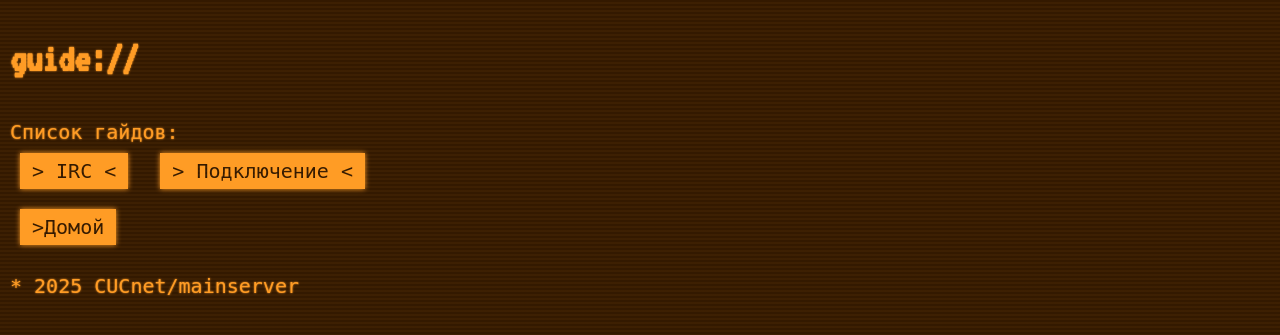
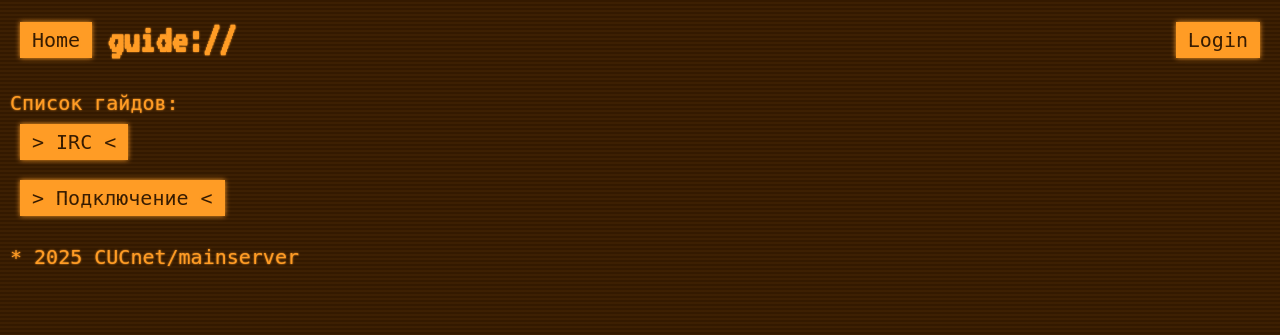
Before and after one commit to Exception0170/CUCnet-main, a FastAPI app: page /guides in a window 1280 px wide. Shown: the top 335 px of the page. Run offline with FastAPI, Linux system fonts and the light colour scheme; some web fonts are replaced.

Commit message:
introduce topbar.html, change UI

```diff
--- a/website/app.py
+++ b/website/app.py
@@ -57,7 +57,9 @@ async def internal_server_error_handler(request: Request, exc: Exception):
         {
             "error": "500 Internal Server Error",
             "request": request,
-            "message": str(exc)
+            "message": f"Server error occurred: '{str(exc)}', please contact administrator.",
+            "title": "Error",
+            "page_title": "sys://error"
         },
         status_code=500
     )
@@ -66,14 +68,33 @@ async def internal_server_error_handler(request: Request, exc: Exception):
 @app.exception_handler(StarletteHTTPException)
 async def http_exception_handler(request: Request, exc: StarletteHTTPException):
     if exc.status_code == 404:
-        return templates.TemplateResponse("error.html", {"request": request, "title": "Not found", "error": "404 not found", "message": f"Couldn't find page {request.url.path}"}, status_code=404)
+        return templates.TemplateResponse("error.html", {
+            "request": request,
+            "title": "Not found",
+            "error": "404 not found",
+            "page_title": "sys://error",
+            "message": f"Couldn't find page {request.url.path}"}, status_code=404)
     elif exc.status_code == 401:
-        return templates.TemplateResponse("error.html", {"request": request, "title": "Unauthorized", "error": "401 Unauthorized"}, status_code=401)
+        return templates.TemplateResponse("error.html", {
+            "request": request,
+            "title": "Unauthorized",
+            "error": "401 Unauthorized",
+            "page_title": "sys://error",
+            "message": f"Please login first before accessing {request.url.path}"}, status_code=401)
     elif exc.status_code == 403:
-        # Flask returned 200 here, but 403 is normal; I keep 403 status here:
-        return templates.TemplateResponse("error.html", {"request": request, "title": "Forbidden", "error": "403 Forbidden"}, status_code=403)
+        return templates.TemplateResponse("error.html", {
+            "request": request,
+            "title": "Forbidden",
+            "error": "403 Forbidden",
+            "page_title": "sys://error",
+            "message": f"You are not allowed to access {request.url.path}"}, status_code=403)
     elif exc.status_code == 500:
-        return templates.TemplateResponse("error.html", {"request": request, "title": "Server error", "error": "500 Internal server error"}, status_code=500)
+        return templates.TemplateResponse("error.html", {
+            "request": request,
+            "title": "Server error",
+            "error": "500 Internal Server Error",
+            "page_title": "sys://error",
+            "message": f"A server error occurred: '{str(exc)}', please contact administrator."}, status_code=500)
     else:
         return PlainTextResponse(str(exc.detail), status_code=exc.status_code)
 
--- a/website/routers/webpages.py
+++ b/website/routers/webpages.py
@@ -22,7 +22,12 @@ def load_news():
 @router.get("/", response_class=HTMLResponse)
 async def index(request: Request):
     news_list = load_news()[:7]
-    return templates.TemplateResponse("index.html", {"request": request, "title": "CUCnet", "news_list": news_list})
+    return templates.TemplateResponse("index.html",{
+        "request": request,
+        "title": "CUCnet",
+        "news_list": news_list,
+        "page_title": "sys://CU Community network"
+    })
 
 
 @router.get("/status", response_class=HTMLResponse)
@@ -37,7 +42,8 @@ async def status(request: Request):
         "title": "status",
         "services": services_status,
         "active": active_count,
-        "total": len(services_status)
+        "total": len(services_status),
+        "page_title": "sys://CUCnet/status"
     })
 
 
@@ -48,22 +54,38 @@ async def about(request: Request):
 
 @router.get("/contacts", response_class=HTMLResponse)
 async def contacts(request: Request):
-    return templates.TemplateResponse("contacts.html", {"request": request, "title": "Contacts"})
+    return templates.TemplateResponse("contacts.html", {
+        "request": request,
+        "title": "Contacts",
+        "page_title": "contacts://"
+    })
 
 
 @router.get("/guides", response_class=HTMLResponse)
 async def guides(request: Request):
-    return templates.TemplateResponse("guides.html", {"request": request, "title": "Guides"})
+    return templates.TemplateResponse("guides.html", {
+        "request": request,
+        "title": "Guides",
+        "page_title": "guide://"
+    })
 
 
 @router.get("/guides/irc", response_class=HTMLResponse)
 async def irc(request: Request):
-    return templates.TemplateResponse("guides/irc.html", {"request": request, "title": "IRC Guide"})
+    return templates.TemplateResponse("guides/irc.html", {
+        "request": request,
+        "title": "IRC Guide",
+        "page_title": "guide://IRC"
+    })
 
 
 @router.get("/guides/connect", response_class=HTMLResponse)
 async def connect(request: Request):
-    return templates.TemplateResponse("guides/connect.html", {"request": request, "title": "Connect Guide"})
+    return templates.TemplateResponse("guides/connect.html", {
+        "request": request,
+        "title": "Connect Guide",
+        "page_title": "guide://connect"
+    })
 
 
 @router.get("/legal/tos")
@@ -80,4 +102,8 @@ async def tos_docx(request: Request):
 
 @router.get("/rules")
 async def rules(request: Request):
-    return templates.TemplateResponse("rules.html", {"request": request, "title": "Rules"})
+    return templates.TemplateResponse("rules.html", {
+        "request": request,
+        "title": "Rules",
+        "page_title": "sys://rules"
+    })
--- a/website/static/css/styles.css
+++ b/website/static/css/styles.css
@@ -271,3 +271,18 @@ body, a, h1, h2, h3, h4, h5, h6, .contact-name, .animated-nickname {
 .animated-nickname {
   text-shadow: 0 0 4px #FF0000, 0 0 6px #ff8000;
 }
+.account-topbar {
+  display: flex;
+  justify-content: space-between;
+  align-items: center;
+  height: 60px;
+}
+.account-topbar .home-button {
+  margin-right: 15px;
+}
+
+.account-topbar .page-title {
+  font-weight: bold;
+  margin: 0;
+  flex-grow: 1;
+}
--- /dev/null
+++ b/website/templates/account/topbar.html
@@ -0,0 +1,13 @@
+<div class="account-topbar">
+    <a href="/" class="link-button home-button">Home</a>
+    <h1 class="page-title">{{ page_title or "sys://unnamed" }}</h1>
+    <div class="account-controls">
+        {% if user %}
+            <span class="account-username">{{ user.username }}</span>
+            <a href="/account/dashboard" class="link-button">Dashboard</a>
+            <a href="/account/logout" class="link-button">Logout</a>
+        {% else %}
+            <a href="/account/login" class="link-button">Login</a>
+        {% endif %}
+    </div>
+</div>
--- a/website/templates/base.html
+++ b/website/templates/base.html
@@ -15,6 +15,7 @@
 </head>
 <body>
     <main>
+        {% include "account/topbar.html" %}
         {% block content %}{% endblock %}
     </main>
 
--- a/website/templates/contacts.html
+++ b/website/templates/contacts.html
@@ -1,7 +1,6 @@
 {% extends "base.html" %}
 
 {% block content %}
-<h1>contacts://</h1>
 <h2> - Администратор и разработчик - </h2>
 admin://<span class="animated-nickname">Exception17</span><br>
 (Кирилл Медведев)<br>
@@ -15,5 +14,4 @@ admin://<span class="animated-nickname">Exception17</span><br>
 <span class="contact-name">Андрей Зубков</span><br>
 <h2> - Дизайн - </h2>
 <span class="contact-name">Екатерина Русакова</span><br>
-<a href="/" class="link-button">> Домой</a>
 {% endblock %}
--- a/website/templates/error.html
+++ b/website/templates/error.html
@@ -1,6 +1,5 @@
 {% extends "base.html" %}
 {% block content %}
-<h1>sys://error</h1>
 <h2 style="color:red">>  {{ error }}</h2>
 {{ message }}<br>
 <br>
--- a/website/templates/guides.html
+++ b/website/templates/guides.html
@@ -1,9 +1,8 @@
 {% extends "base.html" %}
 {% block content %}
-<h1>guide://</h1>
+<br>
 Список гайдов:<br>
-<a href="/guides/irc" class="link-button">> IRC <</a>
+<a href="/guides/irc" class="link-button">> IRC <</a><br>
 <a href="/guides/connect" class="link-button">> Подключение <</a>
 <br>
-<a href="/" class="link-button">>Домой</a>
 {% endblock %}
--- a/website/templates/guides/connect.html
+++ b/website/templates/guides/connect.html
@@ -1,6 +1,5 @@
 {% extends "base.html" %}
 {% block content %}
-<h1>guide://connect</h1>
 <div class="window">
   <div class="window-top-bar">notepad.exe: connect.txt<span class="fake-close">X</span></div>
   <div class="window-content">
@@ -10,5 +9,5 @@
     В wireguard-е импортируем наш файл конфигурации - и подключаемся к сети.
   </div>
 </div>
-<a href="/" class="link-button">>Домой</a>
+<a href="/guides" class="link-button">< Назад</a>
 {% endblock %}
--- a/website/templates/guides/irc.html
+++ b/website/templates/guides/irc.html
@@ -1,6 +1,5 @@
 {% extends "base.html" %}
 {% block content %}
-<h1>guide://IRC</h1>
 <div class="window">
   <div class="window-top-bar">notepad.exe: irc.txt<span class="fake-close">X</span></div>
   <div class="window-content">
@@ -20,5 +19,5 @@
     У нас стоит небольшой бот - он можен отправить вам в лс последние 50 сообщений - полезно, если ты уходил, ведь IRC не сохраняет историю, когда вы не подключены.
   </div>
 </div>
-<a href="/" class="link-button">>Домой</a>
+<a href="/guides" class="link-button">< Назад</a>
 {% endblock %}
--- a/website/templates/index.html
+++ b/website/templates/index.html
@@ -1,7 +1,6 @@
 {% extends "base.html" %}
 
 {% block content %}
-<h1>sys://CU Community network</h1>
 {% include 'news.html' with context %}
 <div class="window" style="width: 80%">
 	<div class="window-top-bar">Main.exe<span class="fake-close">X</span></div>
@@ -11,7 +10,7 @@
 			<span style="color:lime">48 65 6C 6C 6F 20 43 55 21</span><br>
 			Добро пожаловать на главный сервер сети сообщества ЦУ!<br>
 			Тут будут новости, статусы и документация.<br>
-			Обновлено: <b style="color:aqua">02/10/2025</b><br>
+			Обновлено: <b style="color:aqua">04/10/2025</b><br>
 			Наш <a href="/guides/irc" style="color:lime"><b>IRC</b></a> сервер доступен на: <span style="color:lightblue">server.cucnet:6667</span> (только с кукнета) или <span style="color:lightblue">cucnet.ru:6667</span> (Интернет)<br>
             <div class="warning">⚠ IRC пока не работает - настраиваем хост</div>
 		</p>
--- a/website/templates/rules.html
+++ b/website/templates/rules.html
@@ -1,6 +1,5 @@
 {% extends "base.html" %}
 {% block content %}
-<h1>sys://rules</h1>
 <div class="window" style="width: 80%">
     <div class="window-top-bar">notepad.exe: rules.txt<span class="fake-close">X</span></div>
     <div class="window-content">
@@ -16,5 +15,4 @@
         <a href="/legal/tos" class="link-button">* Полный свод правил (файл) *</a>
     </div>
 </div>
-<a href="/" class="link-button">>Домой</a>
 {% endblock %}
--- a/website/templates/status.html
+++ b/website/templates/status.html
@@ -11,7 +11,6 @@
 	font-weight: bold;
 }
 </style>
-<h1>sys://CUCnet/status</h1>
 <div class="window" style="width: 80%">
 	<div class="window-top-bar">status.exe<span class="fake-close">X</span></div>
 	<div class="window-content">
@@ -24,7 +23,6 @@
 			Uptime: {{ service.uptime }}
 		</div>
 		{% endfor %}
-		<a href="/" class="link-button">> Домой</a>
 	</div>
 </div>
 {% endblock %}
```
